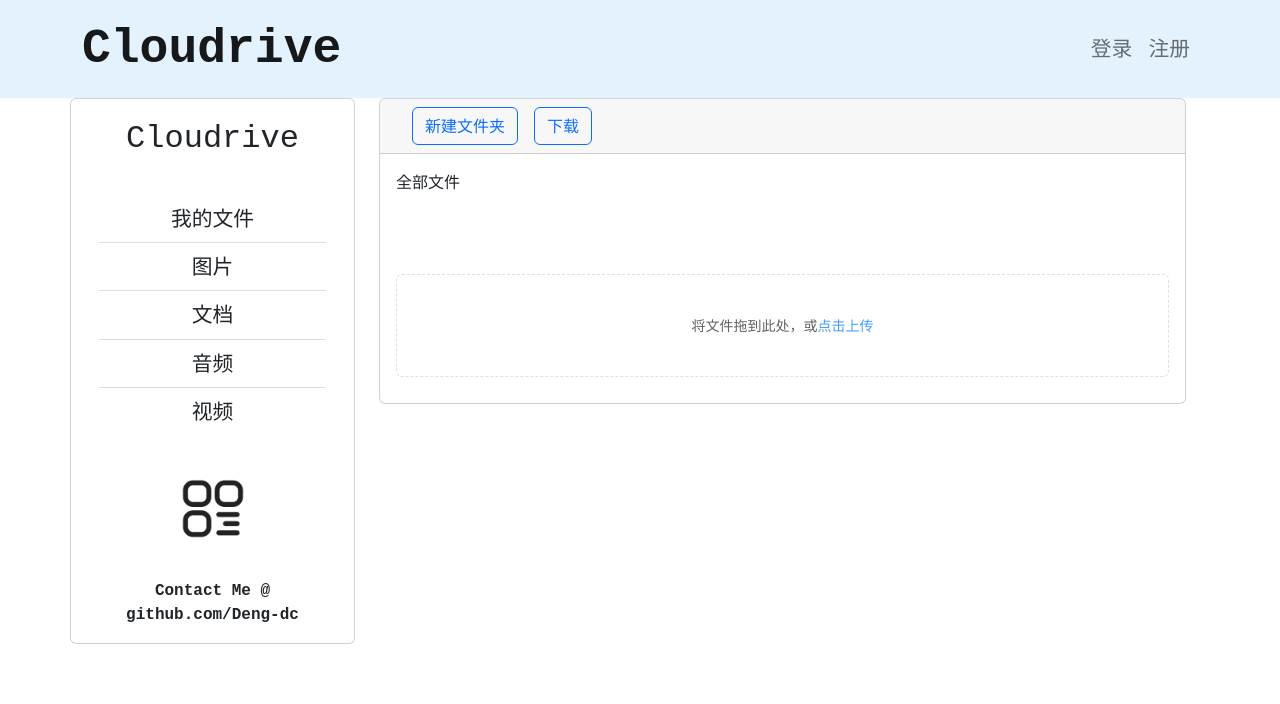
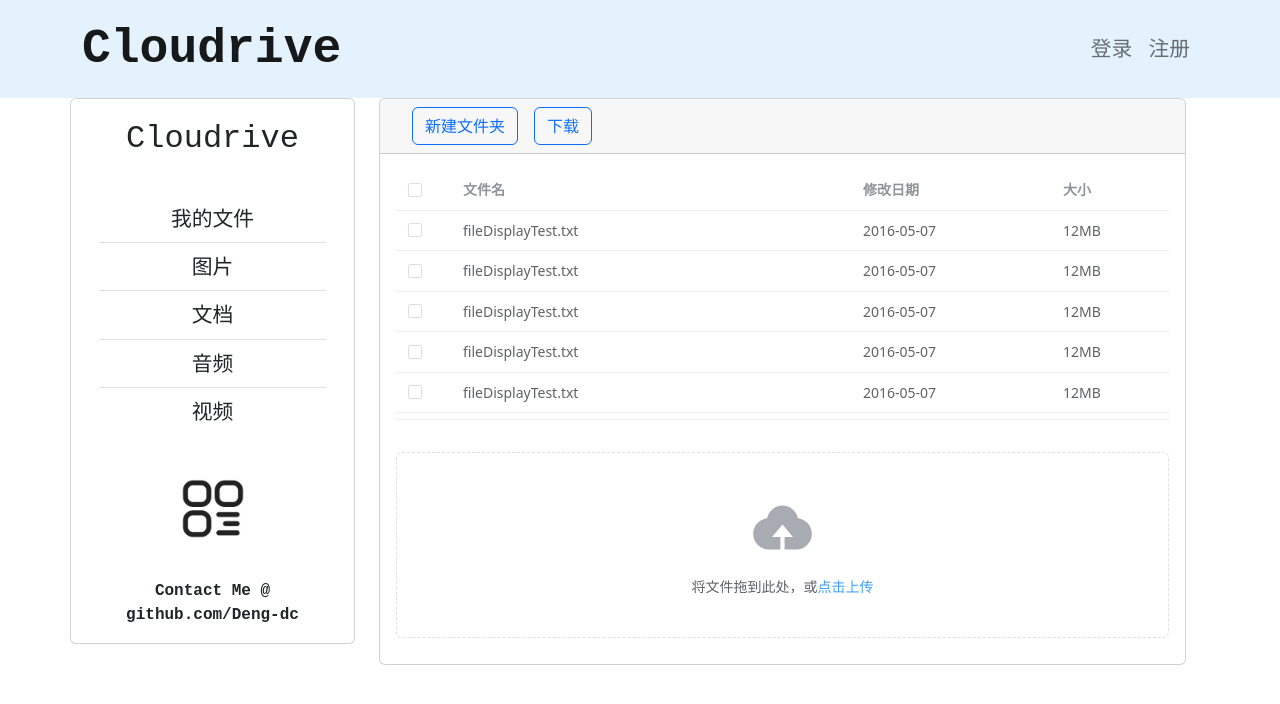
Before and after one commit to Deng-dc/CloudDrive-client, a Vue app: page /drive/1 in a window 1280 px wide. Shown: the top 704 px of the page. Built offline with nearby package versions, Linux system fonts and the light colour scheme.

Commit message:
correct file upload and change file area display

```diff
--- a/src/components/ContentArea.vue
+++ b/src/components/ContentArea.vue
@@ -2,9 +2,6 @@
   <div class="card-header">
     <div class="btn-group" role="group" aria-label="Basic outlined example">
       <div class="upload-btn">
-        <!-- <button type="button" class="btn btn-outline-primary">上传</button> -->
-        <!-- <label for="upload" class="btn btn-outline-primary">上传</label> -->
-        <!-- <input type="file" class="upload-file" id="upload" @change="upload"> -->
       </div>
       <div class="new-dir-btn">
         <button type="button" class="btn btn-outline-primary">新建文件夹</button>
@@ -14,7 +11,7 @@
       </div>
     </div>
   </div>
-  <div class="card-body path-navigate">
+  <!-- <div class="card-body path-navigate">
     <nav style="--bs-breadcrumb-divider: '>';" aria-label="breadcrumb">
       <ol class="breadcrumb">
         <li class="breadcrumb-item" style="cursor: pointer;" @click="getHomeDirFiles">
@@ -22,22 +19,23 @@
         </li>
       </ol>
     </nav>
+  </div> -->
+  <div class="card-body content-area">
+    <el-table ref="multipleTableRef" :data="tableData" height="250" style="width: 100%"
+      @selection-change="handleSelectionChange">
+      <el-table-column type="selection" width="55" />
+      <el-table-column property="name" label="文件名" width="400" />
+      <el-table-column label="修改日期" width="200">
+        <template #default="scope">{{ scope.row.date }}</template>
+      </el-table-column>
+      <el-table-column property="address" label="大小" width="120" />
+    </el-table>
   </div>
-  <div class="card-body content-area">
-    <ul v-if="homeDirList.length" class="list-group">
-      <li v-for="item of homeDirList" :key="item.id">
-        {{item}}
-      </li>
-    </ul>
-    <ul v-if="homeFileList.length" class="list-group">
-      <li v-for="item of homeFileList" :key="item.id">
-        {{item}}
-      </li>
-    </ul>
-  </div>
-  <div class="card-body">
-    <el-upload name="file" class="upload-demo" drag action="none" :auto-upload="false" :on-change="uploadFile">
-      <i class="el-icon-upload"></i>
+  <div class="card-body upload-area">
+    <el-upload class="upload-demo" drag :action="uploadUrl">
+      <el-icon class="el-icon--upload">
+        <upload-filled />
+      </el-icon>
       <div class="el-upload__text">将文件拖到此处，或<em>点击上传</em></div>
     </el-upload>
   </div>
@@ -47,13 +45,49 @@
 import $ from 'jquery';
 import { useStore } from 'vuex';
 import { reactive } from 'vue';
+import { UploadFilled } from '@element-plus/icons-vue'
 
 export default {
   name: "ContentArea",
+  components: {
+    UploadFilled,
+  },
   setup() {
     const store = useStore();
     let homeFileList = reactive([]);
     let homeDirList = reactive([]);
+    const tableData = [
+      {
+        date: '2016-05-07',
+        name: 'fileDisplayTest.txt',
+        address: '12MB',
+      },
+      {
+        date: '2016-05-07',
+        name: 'fileDisplayTest.txt',
+        address: '12MB',
+      },
+      {
+        date: '2016-05-07',
+        name: 'fileDisplayTest.txt',
+        address: '12MB',
+      },
+      {
+        date: '2016-05-07',
+        name: 'fileDisplayTest.txt',
+        address: '12MB',
+      },
+      {
+        date: '2016-05-07',
+        name: 'fileDisplayTest.txt',
+        address: '12MB',
+      },
+      {
+        date: '2016-05-07',
+        name: 'fileDisplayTest.txt',
+        address: '12MB',
+      },
+    ];
 
     const getHomeDirFiles = () => {
       let root = store.state.user.user_drive_root_url;
@@ -79,28 +113,15 @@ export default {
       });
     };
 
-    const uploadFile = (file, fileList) => {
-      console.log(file);
-      console.log(fileList);
-      let data = new FormData();
-      data.append("myfile", file);
-      let directory = "photo"
-
-      $.ajax({
-        url: "http://192.168.31.203:8066/upload/?directory=" + directory + "&token=" + store.state.user.access,
-        type: "POST",
-        data: data,
-        cache: false,
-        processData: false,
-        contentType: false,
-      });
-    };
+    let directory = "photo"
+    const uploadUrl = "http://192.168.31.203:8066/upload/?directory=" + directory + "&token=" + store.state.user.access;
 
     return {
       getHomeDirFiles,
       homeDirList,
       homeFileList,
-      uploadFile,
+      uploadUrl,
+      tableData,
     }
   }
 }
```
